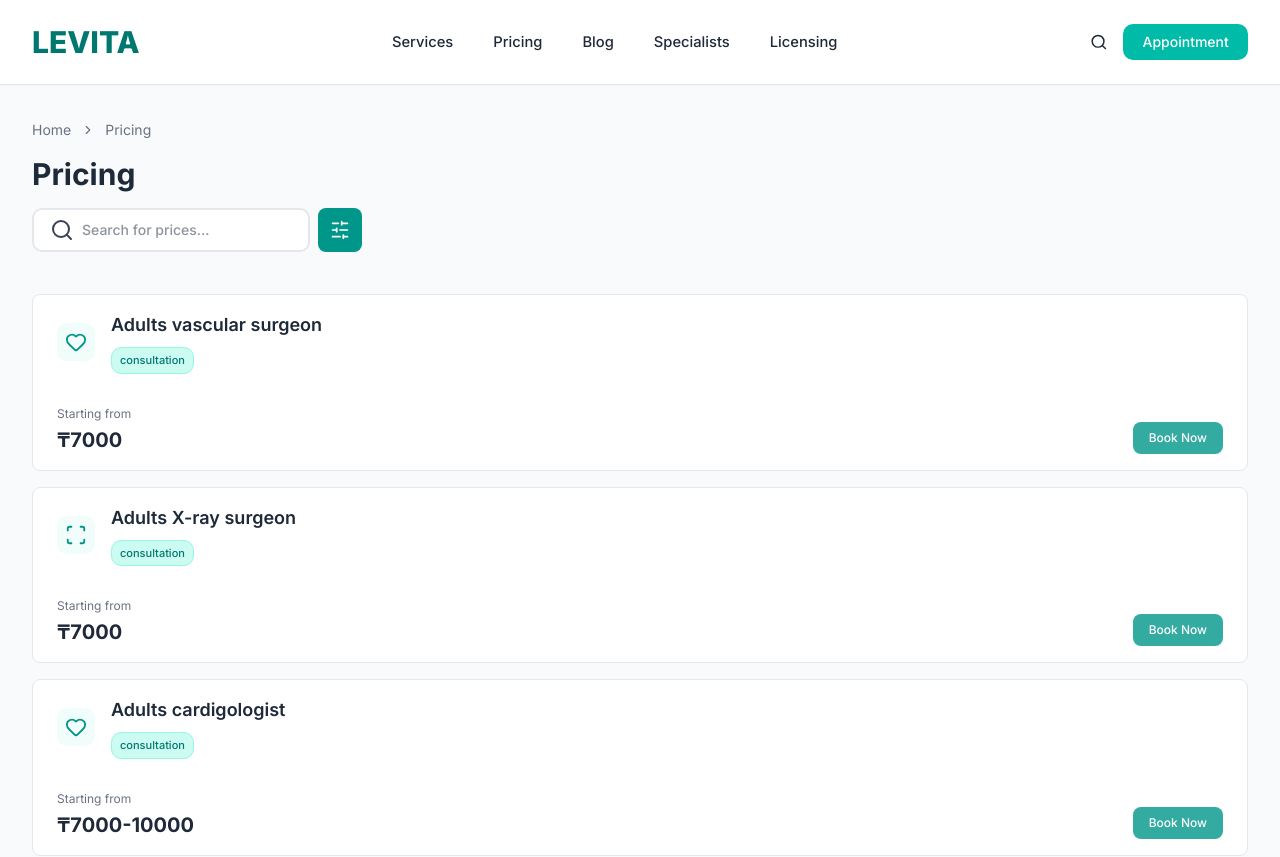
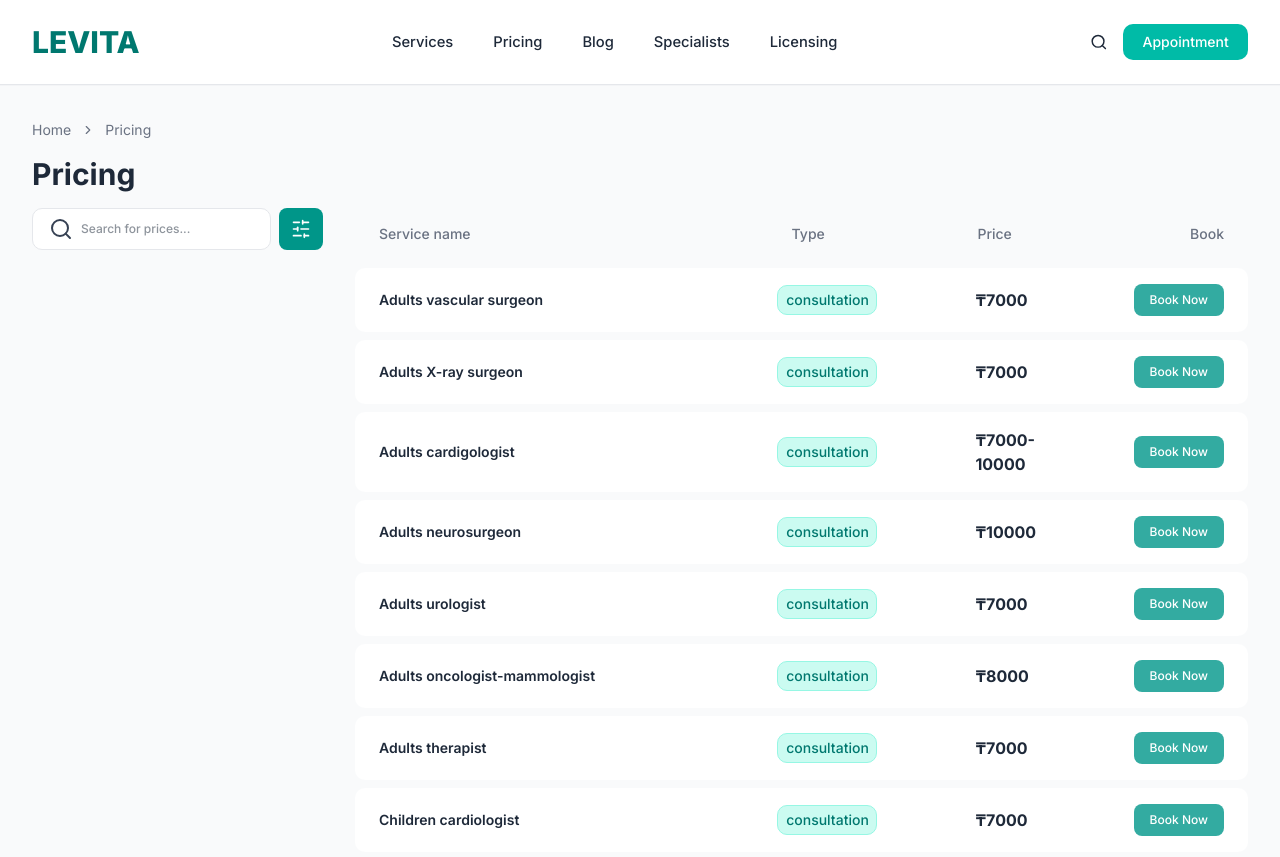
Before and after one commit to margs163/clinic, a Next.js app: page /pricing in a window 1280 px wide. Shown: the top 857 px of the page. Built offline with nearby package versions, Linux system fonts and the light colour scheme.

Commit message:
ui change

```diff
--- a/app/directions/page.tsx
+++ b/app/directions/page.tsx
@@ -115,7 +115,7 @@ const availableDirections: DirectionCardProps[] = [
 
 export default function page() {
   return (
-    <div className="flex flex-col gap-4 py-24 md:py-28 lg:py-30 max-w-[380px] sm:max-w-[620px] md:max-w-[710px] lg:max-w-[1000px] xl:max-w-[1460px] px-4 mx-auto min-h-screen lg:px-8">
+    <div className="flex flex-col gap-4 py-24 md:py-28 lg:py-30 max-w-[380px] sm:max-w-[620px] md:max-w-[710px] lg:max-w-[1000px] xl:max-w-[1400px] px-4 mx-auto min-h-screen lg:px-8">
       <Breadcrumb>
         <BreadcrumbList>
           <BreadcrumbItem>
--- a/app/pricing/page.tsx
+++ b/app/pricing/page.tsx
@@ -10,7 +10,7 @@ import PricingTable from "../ui/pricing/PricingTable";
 
 export default function page() {
   return (
-    <div className="flex flex-col gap-4 py-24 md:py-28 lg:py-30 max-w-[380px] sm:max-w-[620px] md:max-w-[710px] lg:max-w-[1000px] xl:max-w-[1460px] px-4 mx-auto min-h-screen lg:px-8">
+    <div className="flex flex-col gap-4 py-24 md:py-28 lg:py-30 max-w-[380px] sm:max-w-[620px] md:max-w-[710px] lg:max-w-[1000px] xl:max-w-[1400px] px-4 mx-auto min-h-screen lg:px-8">
       <Breadcrumb>
         <BreadcrumbList>
           <BreadcrumbItem>
@@ -27,10 +27,15 @@ export default function page() {
         </BreadcrumbList>
       </Breadcrumb>
       <main className="space-y-4">
-        <h2 className="text-2xl font-bold text-gray-800 lg:text-3xl">
-          Pricing
-        </h2>
-        <section className="space-y-6">
+        <div className="flex flex-col gap-4 md:flex-row md:justify-between">
+          <h2 className="text-2xl font-bold text-gray-800 lg:text-3xl">
+            Pricing
+          </h2>
+          <div className="lg:hidden">
+            <SearchBar />
+          </div>
+        </div>
+        <section className="space-y-6 flex gap-8 items-start justify-start w-full">
           <SearchBar />
           <PricingTable />
         </section>
--- a/app/ui/home/Location.tsx
+++ b/app/ui/home/Location.tsx
@@ -43,7 +43,7 @@ export default function Location() {
         return index != 2 ? (
           <div
             key={index}
-            className="flex justify-start items-center py-4 px-6 sm:px-8 sm:py-6 lg:p-6 xl:p-6 xl:px-8 gap-4 border-gray-100 w-full border rounded-2xl bg-white shadow-sm shadow-gray-200 xl:gap-5"
+            className="flex justify-start items-center py-4 px-6 sm:px-8 sm:py-6 lg:p-6 xl:p-6 xl:px-8 gap-4 border-gray-200 w-full border rounded-2xl bg-white shadow-sm shadow-gray-200 xl:gap-5"
           >
             <div className="p-3 sm:p-4 lg:p-3 xl:p-4 flex justify-center items-center bg-teal-500 rounded-xl">
               {item.icon}
@@ -63,7 +63,7 @@ export default function Location() {
         ) : (
           <div
             key={index}
-            className="flex justify-start items-center sm:justify-start py-4 px-6 sm:px-8 sm:py-6 xl:p-6 xl:px-8 lg:py-4 lg:px-6 gap-4 border-gray-100 rounded-2xl border w-full bg-white shadow-sm shadow-gray-200 xl:gap-5"
+            className="flex justify-start items-center sm:justify-start py-4 px-6 sm:px-8 sm:py-6 xl:p-6 xl:px-8 lg:py-4 lg:px-6 gap-4 border-gray-200 rounded-2xl border w-full bg-white shadow-sm shadow-gray-200 xl:gap-5"
           >
             <div className="p-3 sm:p-4 lg:p-3 xl:p-4 flex justify-center items-center bg-teal-500 rounded-xl">
               {item.icon}
--- a/app/ui/pricing/PricingTable.tsx
+++ b/app/ui/pricing/PricingTable.tsx
@@ -1,19 +1,23 @@
 import costs from "@/app/lib/prices";
 export default function PricingTable() {
   return (
-    <div className="space-y-4">
+    <div className="grid grid-cols-1 md:grid-cols-2 gap-4 lg:grid-cols-1 lg:gap-2 w-full">
+      <div className="w-full py-4 px-6 justify-between items-start hidden lg:flex text-sm text-gray-500 font-medium">
+        <h3 className="w-[260px]">Service name</h3>
+        <h3 className="text-left max-w-[100px]">Type</h3>
+        <h3 className="text-left w-[60px]">Price</h3>
+        <h3 className="text-left">Book</h3>
+      </div>
       {costs.map((item, index) => {
         const Icon = item.icon;
         return (
-          <div
-            key={index}
-            className="p-4 px-6 space-y-8 border border-gray-200 rounded-md bg-white"
-          >
+          <div key={index}>
+            <div className="p-4 px-6 space-y-8 border border-gray-200 rounded-md bg-white lg:hidden">
               <div className="flex gap-4 items-center justify-start">
-              <Icon
+                {/* <Icon
                 size={22}
                 className="p-2 rounded-lg bg-teal-50 text-teal-600 box-content shrink-0"
-              />
+                /> */}
                 <div className="flex flex-col gap-2 justify-start items-start">
                   <h2 className="text-lg font-semibold text-gray-800">
                     {item.title}
@@ -41,6 +45,30 @@ export default function PricingTable() {
                 </button>
               </div>
             </div>
+            <div
+              key={index}
+              className="p-4 px-6 space-y-8 border-gray-200 rounded-lg bg-white hidden lg:flex lg:flex-row lg:justify-between lg:items-center"
+            >
+              <h2 className="text-lg lg:text-sm font-semibold text-gray-800 w-[300px] m-0">
+                {item.title}
+              </h2>
+              <p
+                className={`py-1 px-2 text-[11px] font-medium lg:text-sm max-w-[100px] m-0 ${
+                  item.category === "consultation"
+                    ? "bg-teal-100 text-teal-700 border-teal-200"
+                    : "bg-blue-100 text-blue-700 border-blue-200"
+                } rounded-lg border`}
+              >
+                {item.category}
+              </p>
+              <h3 className="text-xl lg:text-base font-bold text-gray-800 w-[60px] m-0">
+                ₸{item.cost}
+              </h3>
+              <button className="bg-teal-600/80 text-white px-4 py-2 text-xs font-medium rounded-md">
+                Book Now
+              </button>
+            </div>
+          </div>
         );
       })}
     </div>
--- a/app/ui/pricing/SearchBar.tsx
+++ b/app/ui/pricing/SearchBar.tsx
@@ -8,11 +8,11 @@ export default function SearchBar() {
   return (
     <div className="relative space-y-4">
       <div className="flex gap-2">
-        <div className="flex gap-2 items-center justify-start border-2 border-gray-200 rounded-lg px-4 py-2 focus-within:border-gray-300 bg-white">
+        <div className="flex gap-2 items-center justify-start border border-gray-200 rounded-lg px-4 py-2 focus-within:border-gray-300 bg-white">
           <Search className="text-gray-700" />
           <input
             type="text"
-            className=" focus-within:outline-none text-sm text-gray-800 font-medium"
+            className=" focus-within:outline-none text-xs text-gray-800 font-medium"
             placeholder="Search for prices..."
           />
         </div>
```
Lines whose indentation alone changed are shown as unchanged.
